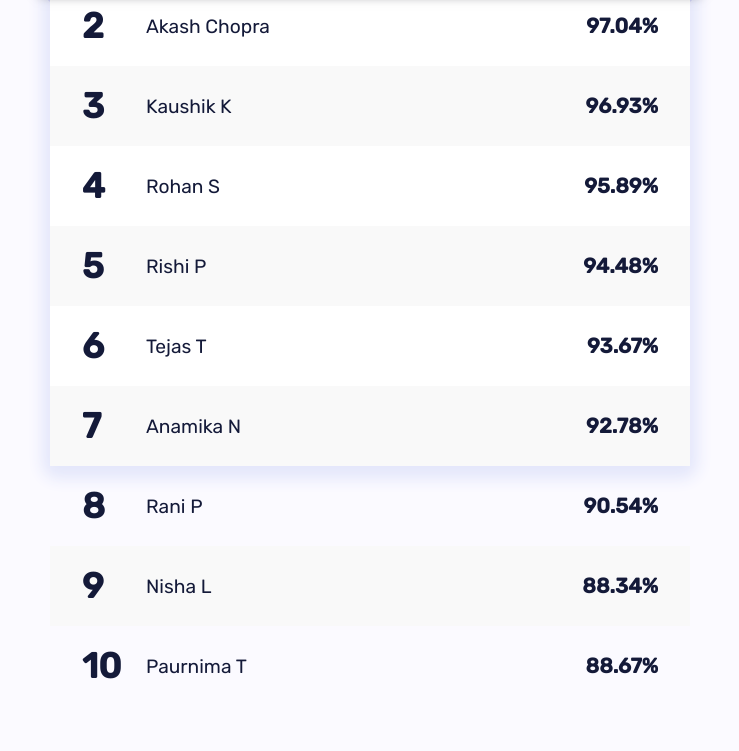
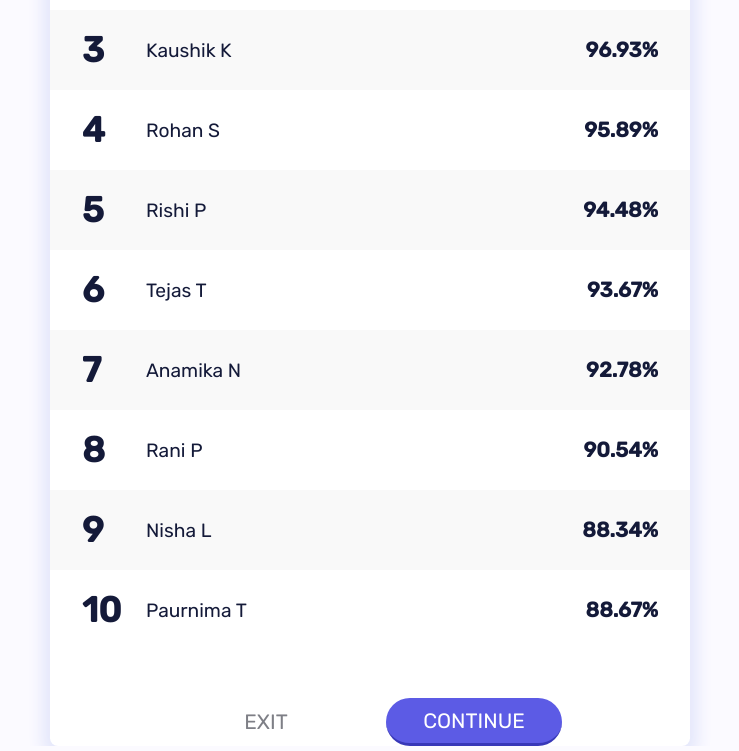
Before and after one commit to Hackyvirus/Game-Leader-Boar, a plain HTML site: page index.html in a window 1280 px wide. Shown: the part 278-1029 px from the top of the page, without its empty margins (270-1009 px from the left). Drawn offline with Linux system fonts and the light colour scheme.

Commit message:
Update style.css

```diff
--- a/style.css
+++ b/style.css
@@ -16,7 +16,7 @@ body {
 
 main {
   width: 40rem;
-  height: 43rem;
+  height: auto;
   background-color: #ffffff;
   -webkit-box-shadow: 0px 5px 15px 8px #e4e7fb;
   box-shadow: 0px 5px 15px 8px #e4e7fb;
```
